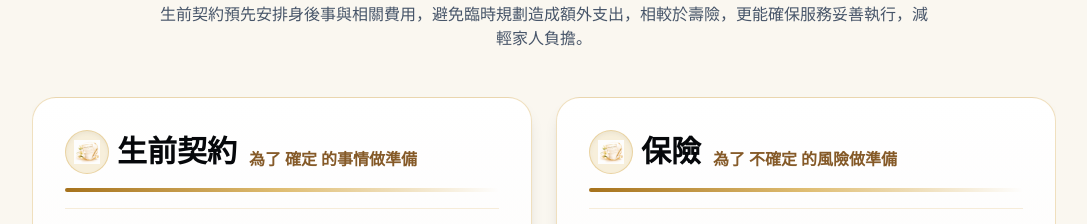
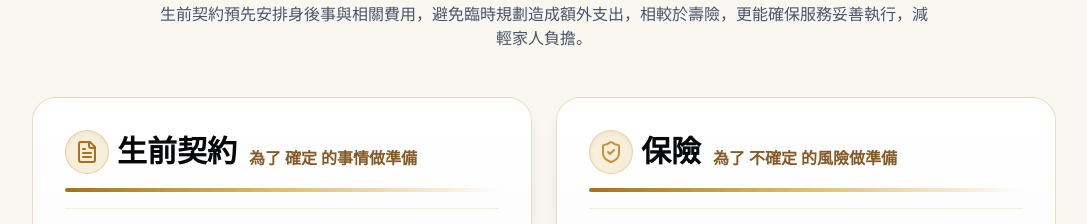
Before and after one commit to m9606286/baoci-life-website, a React (Vite) app: page /preneed in a window 1280 px wide. Shown: the part 1740-1964 px from the top of the page, without its empty margins (96-1183 px from the left). Built offline with nearby package versions, Linux system fonts and the light colour scheme.

Commit message:
Update PreneedContract.tsx

```diff
--- a/src/components/PreneedContract.tsx
+++ b/src/components/PreneedContract.tsx
@@ -1,5 +1,5 @@
 import React, { useState } from 'react';
-import { Sparkles, Lock, UserCheck, RefreshCw, Award, FileCheck, DollarSign, Users } from 'lucide-react';
+import { Sparkles, Lock, UserCheck, ShieldCheck, RefreshCw, Award, FileText, FileCheck, DollarSign, Users } from 'lucide-react';
 import { useReveal } from '@/hooks/useReveal';
 import familyImage from '/core.jpg';
 
@@ -409,14 +409,14 @@ export default function PreneedConcept() {
           {/* 左右對比雙大卡片容器 */}
           <div className="grid grid-cols-1 lg:grid-cols-12 gap-6 items-start">
 
-            {/* 左側：生前契約卡片 */}
+            {/* 左側：生前契約卡片 (紙本合約圖標 FileText) */}
             <div className="lg:col-span-6 bg-gradient-to-b from-white via-[#fcfbfa] to-[#f5efe6] rounded-3xl p-6 sm:p-8 border border-gold-400/35 shadow-lg relative group transition-all duration-300">
 
               <div className="mb-6 pb-4 border-b border-gold-400/20">
                 <div className="flex items-baseline gap-3">
                   <div className="flex items-center gap-2 shrink-0">
-                    <div className="w-11 h-11 rounded-full bg-gold-100/80 border border-gold-400/40 flex items-center justify-center shadow-inner overflow-hidden p-2">
-                      <img src="/Preneed.png" alt="生前契約" className="w-full h-full object-contain" />
+                    <div className="w-11 h-11 rounded-full bg-gold-100/80 border border-gold-400/40 flex items-center justify-center shadow-inner">
+                      <FileText className="w-6 h-6 text-[#A6721C]" />
                     </div>
                     <h4 className="font-serif-tc text-2xl sm:text-3xl font-bold text-ink-950">生前契約</h4>
                   </div>
@@ -463,14 +463,14 @@ export default function PreneedConcept() {
 
             </div>
 
-            {/* 右側：保險卡片 */}
+            {/* 右側：保險卡片 (專屬保障圖標 ShieldCheck) */}
             <div className="lg:col-span-6 bg-gradient-to-b from-white via-[#fcfbfa] to-[#f5efe6] rounded-3xl p-6 sm:p-8 border border-gold-400/35 shadow-lg relative group transition-all duration-300">
 
               <div className="mb-6 pb-4 border-b border-gold-400/20">
                 <div className="flex items-baseline gap-3">
                   <div className="flex items-center gap-2 shrink-0">
-                    <div className="w-11 h-11 rounded-full bg-gold-100/80 border border-gold-400/40 flex items-center justify-center shadow-inner overflow-hidden p-2">
-                      <img src="/Preneed.png" alt="保險" className="w-full h-full object-contain" />
+                    <div className="w-11 h-11 rounded-full bg-gold-100/80 border border-gold-400/40 flex items-center justify-center shadow-inner">
+                      <ShieldCheck className="w-6 h-6 text-[#C69233]" />
                     </div>
                     <h4 className="font-serif-tc text-2xl sm:text-3xl font-bold text-ink-950">保險</h4>
                   </div>
```
